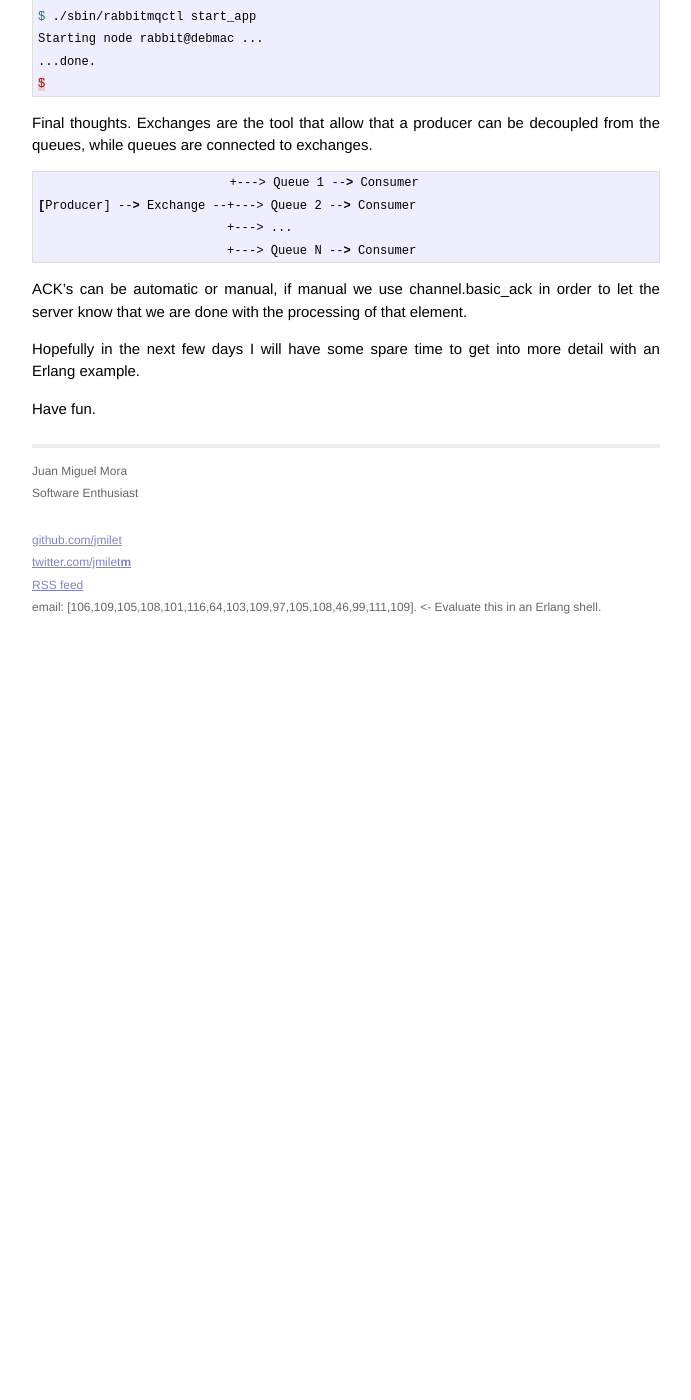
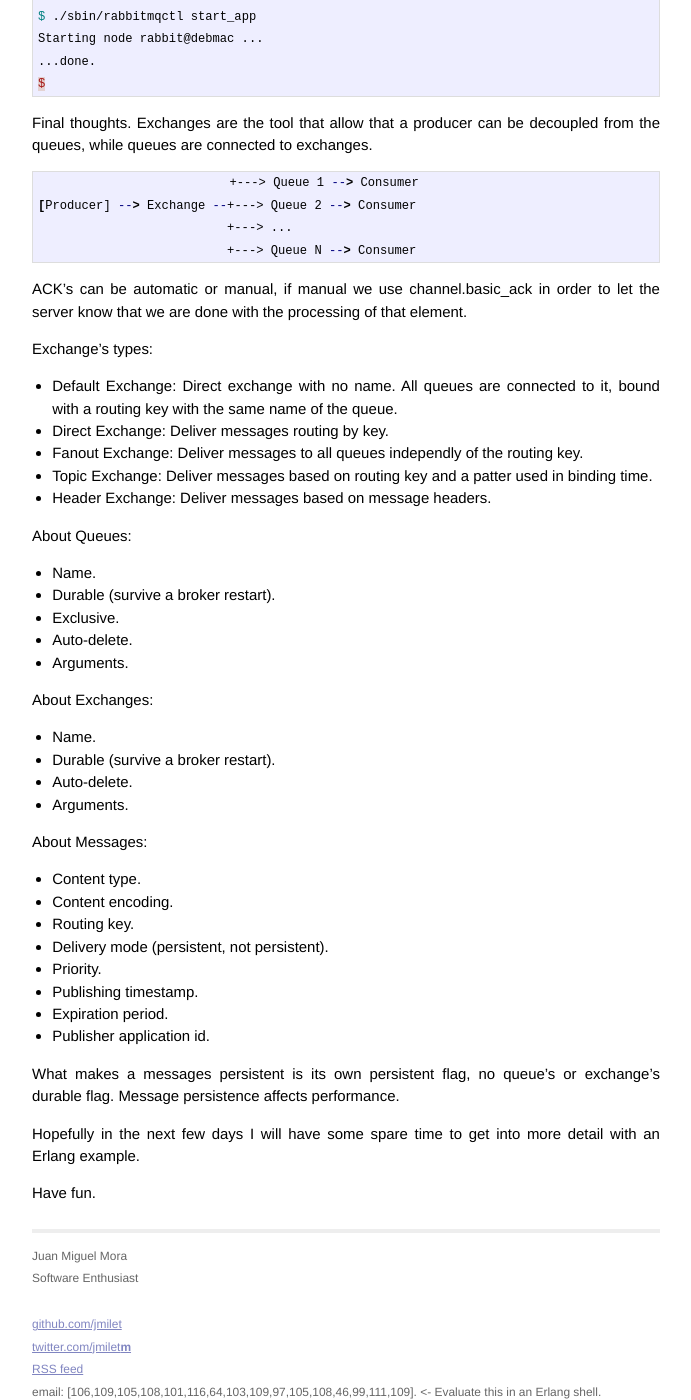
Before and after one commit to jmilet/jmilet.github.io, a Jekyll site: the page built from _posts/2014-05-20-00-rabbitmq-basics.markdown, in a window 1280 px wide and 1400 px high, scrolled down 4940 px. Shown: the whole window, without its empty margins (294-985 px from the left). Built offline with Jekyll 4.4.1, drawn with Linux system fonts in a browser that asks for light colours; Markdown is read by kramdown in place of the engine named in the settings; before the commit the page ends 5570 px from its top, so only the background shows below that; some of the changed text lies outside the part shown.

Commit message:
Added info

```diff
--- a/_posts/2014-05-20-00-rabbitmq-basics.markdown
+++ b/_posts/2014-05-20-00-rabbitmq-basics.markdown
@@ -18,7 +18,7 @@ problems.
 
 ## Installation
 
-Just go to the RabbitMQ Download page and look for the binary tar file.
+Just go to the RabbitMQ download page and look for the binary tar file.
 
 For example:
 
@@ -270,6 +270,45 @@ ACK's can be automatic or manual, if manual we use channel.basic_ack in
 order to let the server know that we are done with the processing of that
 element.
 
+Exchange's types:
+
+* Default Exchange: Direct exchange with no name. All queues are connected to it, bound
+with a routing key with the same name of the queue.
+* Direct Exchange: Deliver messages routing by key.
+* Fanout Exchange: Deliver messages to all queues independly of the routing key.
+* Topic Exchange: Deliver messages based on routing key and a patter used in
+binding time.
+* Header Exchange: Deliver messages based on message headers.
+
+About Queues:
+
+* Name.
+* Durable (survive a broker restart).
+* Exclusive.
+* Auto-delete.
+* Arguments.
+
+About Exchanges:
+
+* Name.
+* Durable (survive a broker restart).
+* Auto-delete.
+* Arguments.
+
+About Messages:
+
+* Content type.
+* Content encoding.
+* Routing key.
+* Delivery mode (persistent, not persistent).
+* Priority.
+* Publishing timestamp.
+* Expiration period.
+* Publisher application id.
+
+What makes a messages persistent is its own persistent flag, no queue's or exchange's
+durable flag. Message persistence affects performance.
+
 Hopefully in the next few days I will have some spare time to get
 into more detail with an Erlang example.
 
```
